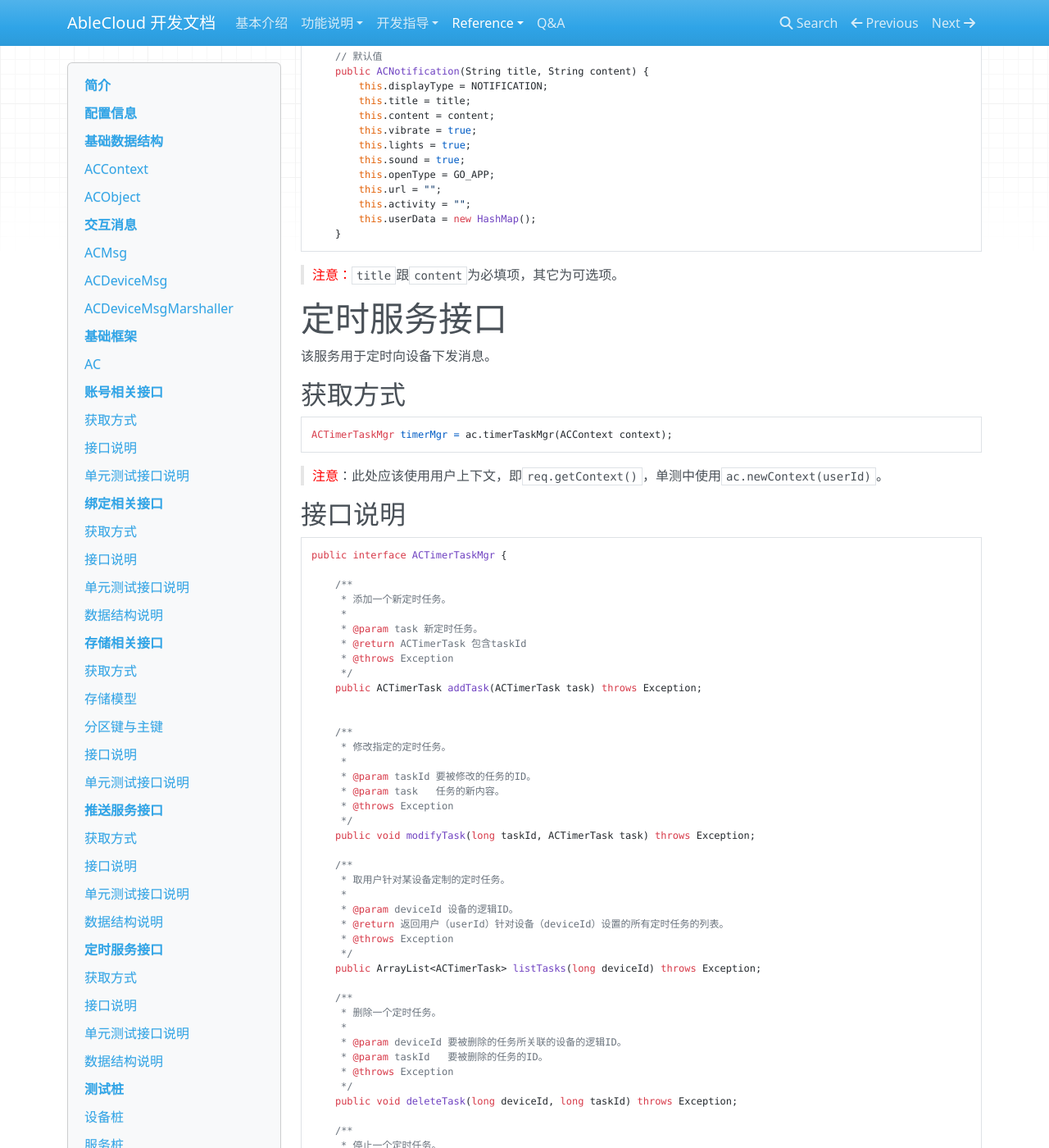
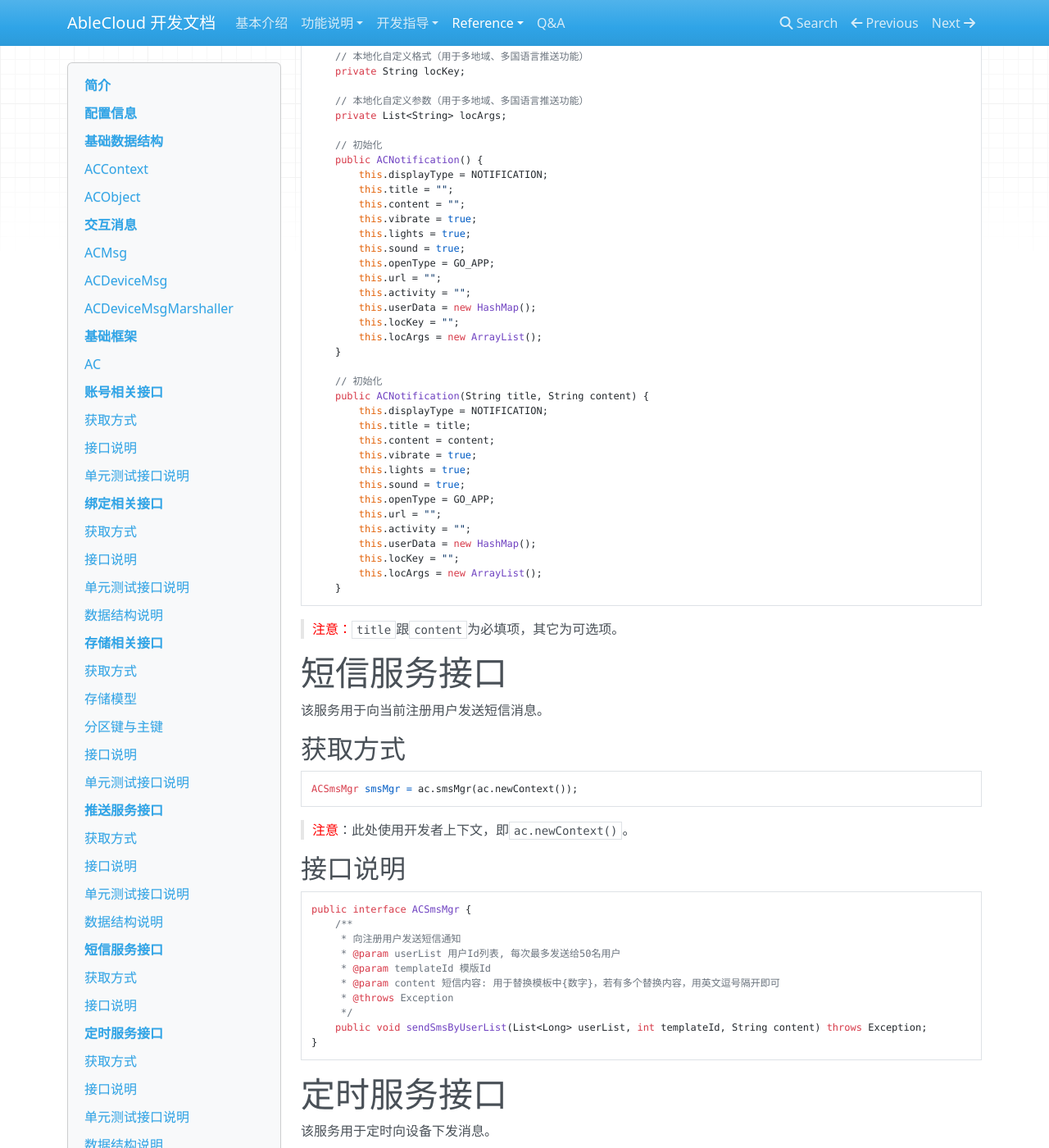
Before and after one commit to JessonW/rd_docs, an MkDocs documentation site: the page built from docs/reference/java.md, in a window 1280 px wide and 1400 px high, scrolled down 36281 px. Shown: the whole window at 82% size. Built offline with MkDocs 1.6.1, drawn with Linux system fonts in a browser that asks for light colours; nearby versions of some CDN libraries; old or Windows-style settings are respelled for this version of MkDocs.

Commit message:
Update java.md
1.推送服务增加locKey和locArgs参数
2.增加短信服务java接口

````diff
--- a/docs/reference/java.md
+++ b/docs/reference/java.md
@@ -1860,7 +1860,29 @@ public class ACNotification {
     // 用户自定义数据
     private Map<String, String> userData;
 
-    // 默认值
+    // 本地化自定义格式（用于多地域、多国语言推送功能）
+    private String locKey;
+
+    // 本地化自定义参数（用于多地域、多国语言推送功能）
+    private List<String> locArgs;
+
+    // 初始化
+    public ACNotification() {
+        this.displayType = NOTIFICATION;
+        this.title = "";
+        this.content = "";
+        this.vibrate = true;
+        this.lights = true;
+        this.sound = true;
+        this.openType = GO_APP;
+        this.url = "";
+        this.activity = "";
+        this.userData = new HashMap();
+        this.locKey = "";
+        this.locArgs = new ArrayList();
+    }
+
+    // 初始化
     public ACNotification(String title, String content) {
         this.displayType = NOTIFICATION;
         this.title = title;
@@ -1872,10 +1894,34 @@ public class ACNotification {
         this.url = "";
         this.activity = "";
         this.userData = new HashMap();
+        this.locKey = "";
+        this.locArgs = new ArrayList();
     }
 ```
 ><font color=red>注意：</font>`title`跟`content`为必填项，其它为可选项。
 
+
+#短信服务接口
+该服务用于向当前注册用户发送短信消息。
+##获取方式
+```java
+ACSmsMgr smsMgr = ac.smsMgr(ac.newContext());
+```
+><font color="red">注意</font>：此处使用开发者上下文，即`ac.newContext()`。
+
+##接口说明
+```java
+public interface ACSmsMgr {
+    /**
+     * 向注册用户发送短信通知
+     * @param userList 用户Id列表, 每次最多发送给50名用户
+     * @param templateId 模版Id
+     * @param content 短信内容: 用于替换模板中{数字}，若有多个替换内容，用英文逗号隔开即可
+     * @throws Exception
+     */
+    public void sendSmsByUserList(List<Long> userList, int templateId, String content) throws Exception;
+}
+```
 
 #定时服务接口
 该服务用于定时向设备下发消息。
````
